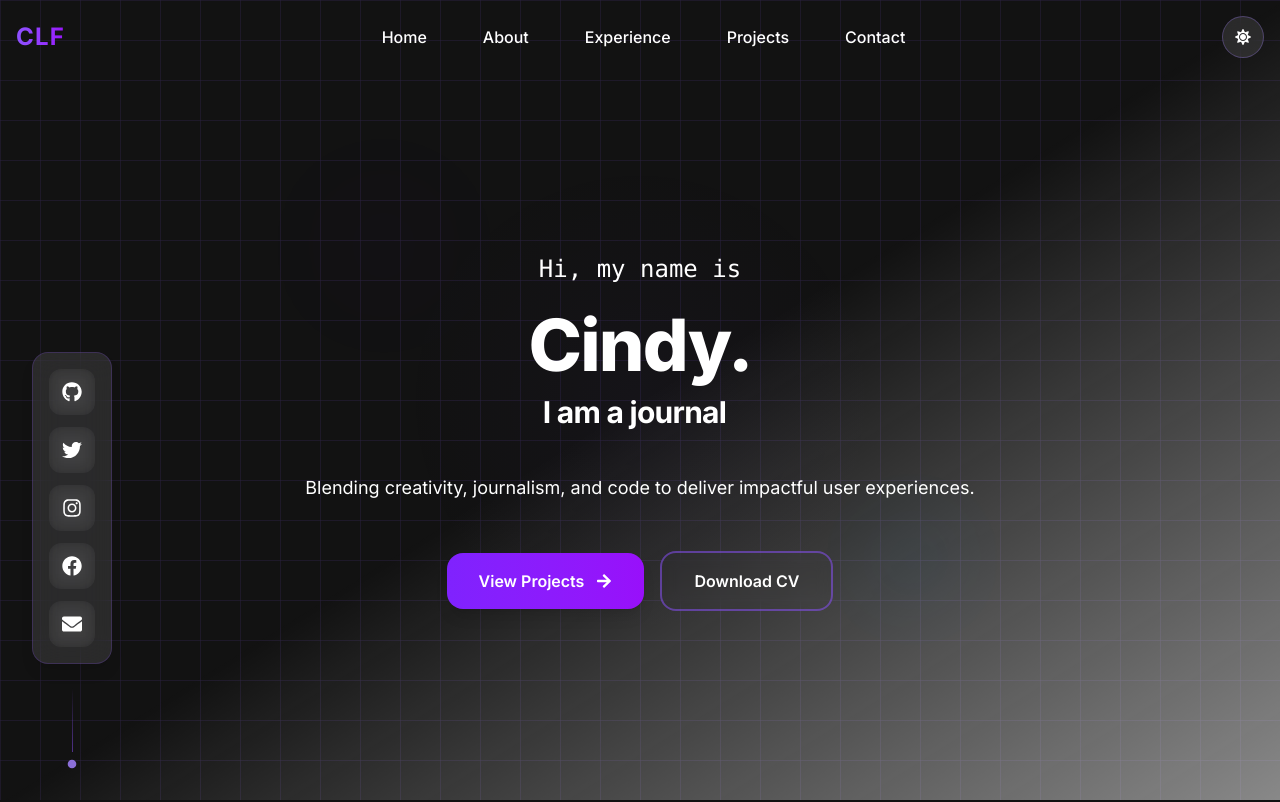
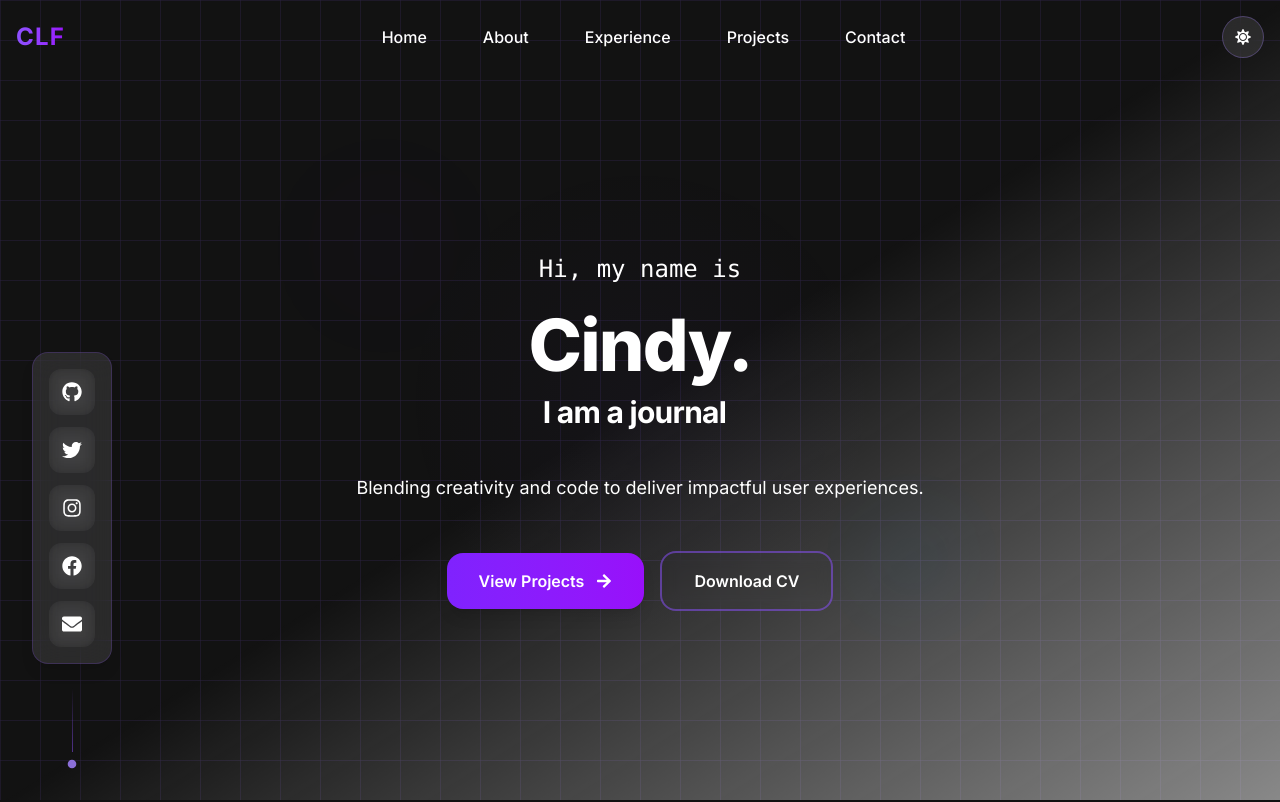
Before and after one commit to gumuss1ndy/Cindy-Portfolio, a Next.js app: page / in a window 1280 px wide. Shown: the top 802 px of the page. Built offline with nearby package versions, Linux system fonts and the light colour scheme.

Commit message:
fix sentences on hero

```diff
--- a/src/components/sections/Hero.tsx
+++ b/src/components/sections/Hero.tsx
@@ -107,7 +107,7 @@ const Hero = () => {
             transition={{ duration: 0.6, delay: 1 }}
             className="mt-8 text-base md:text-lg text-[--color-text-primary] max-w-2xl mx-auto leading-relaxed"
           >
-            Blending creativity, journalism, and code to deliver impactful user experiences.
+            Blending creativity and code to deliver impactful user experiences.
           </motion.p>
 
           {/* Call-to-actions */}
```
